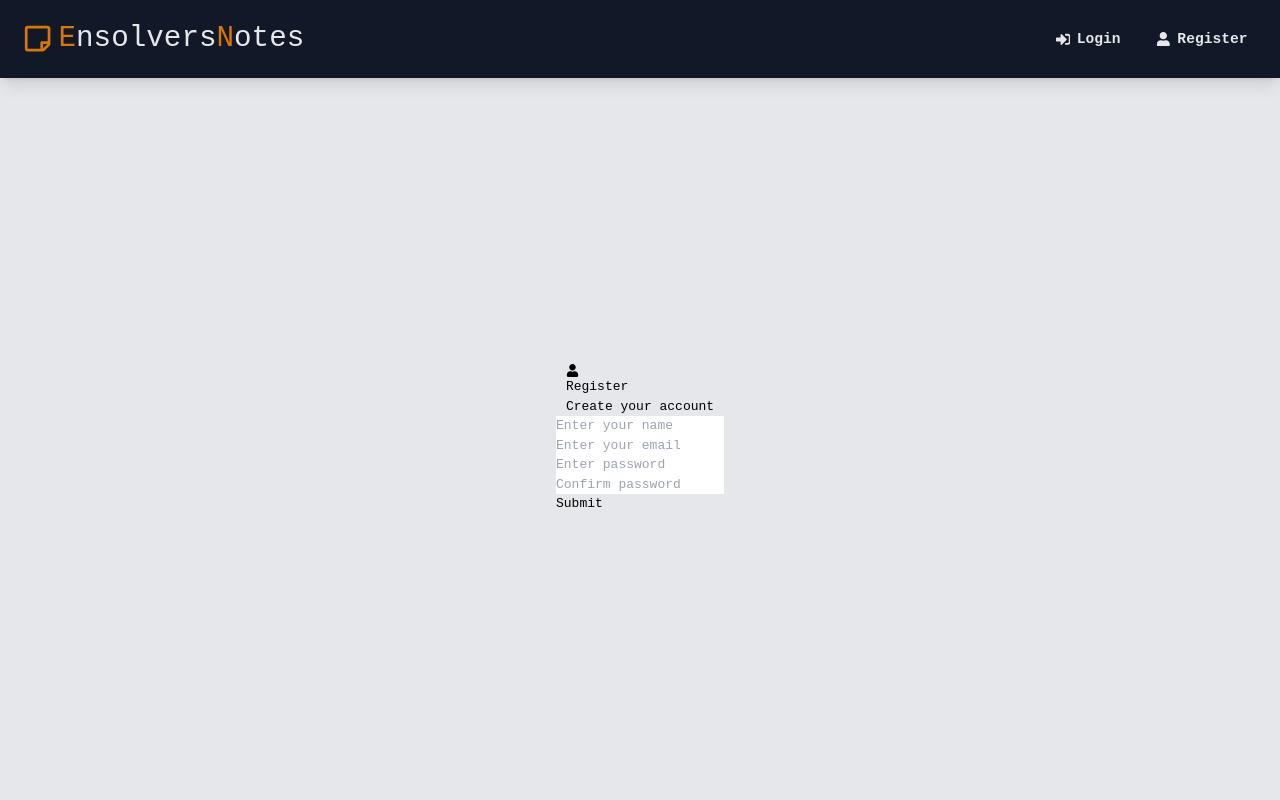
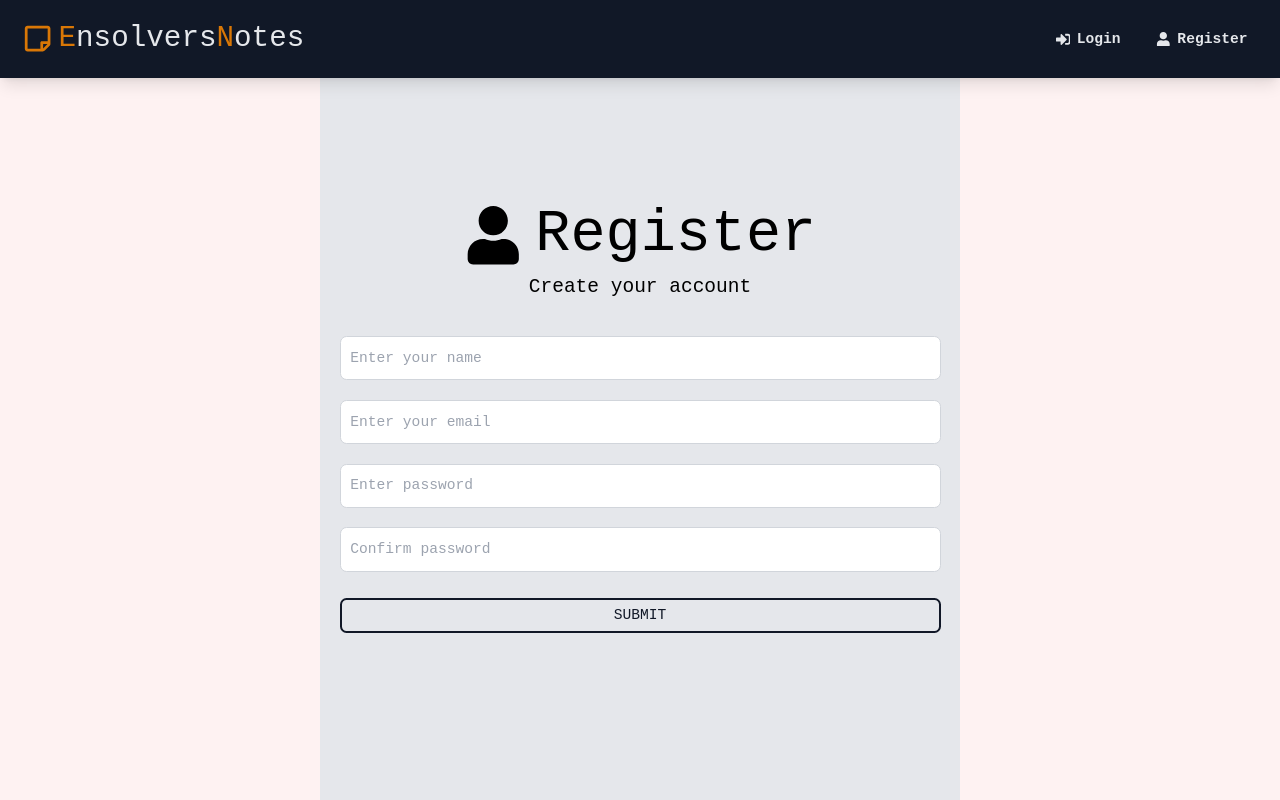
Before and after one commit to JLin-99/notes-MERN, a React (Create React App) app in the folder frontend/: page /register in a window 1280 px wide. Built offline with nearby package versions, Linux system fonts and the light colour scheme.

Commit message:
Add styles for the Login & Register pages

```diff
--- a/frontend/src/App.js
+++ b/frontend/src/App.js
@@ -8,7 +8,7 @@ import Register from "./pages/Register";
 
 function App() {
   return (
-    <div className="flex min-h-screen flex-col bg-red-50">
+    <div className="flex min-h-screen flex-col items-center justify-center bg-red-50">
       <BrowserRouter>
         <Header />
         <Routes>
--- a/frontend/src/components/Header.jsx
+++ b/frontend/src/components/Header.jsx
@@ -7,10 +7,10 @@ import {
 import { Link } from "react-router-dom";
 const Header = () => {
   return (
-    <header>
-      <nav className="relative w-full min-h-24 flex flex-wrap items-center justify-between py-5 px-7 bg-gray-900 text-gray-200 shadow-lg navbar navbar-expand-lg navbar-light">
+    <header className="relative h-24 w-full">
+      <nav className="flex h-full flex-wrap items-center justify-between bg-gray-900 py-5 px-7 text-gray-200 shadow-lg">
         <div className="text-4xl">
-          <Link to="/" className="flex gap-2 items-center justify-center">
+          <Link to="/" className="flex items-center justify-center gap-2">
             <FaRegStickyNote className="text-amber-600" />
             <span>
               <span className="text-amber-600">E</span>nsolvers
@@ -20,18 +20,18 @@ const Header = () => {
         </div>
 
         <ul className="flex gap-5 text-lg font-bold">
-          <li className="hover:text-amber-600 py-2 px-3">
+          <li className="py-2 px-3 hover:text-amber-600">
             <Link
               to="/login"
-              className="flex gap-2 items-center justify-center"
+              className="flex items-center justify-center gap-2"
             >
               <FaSignInAlt /> Login
             </Link>
           </li>
-          <li className="hover:text-amber-600 py-2 px-3">
+          <li className="py-2 px-3 hover:text-amber-600">
             <Link
               to="/register"
-              className="flex gap-2 items-center justify-center"
+              className="flex items-center justify-center gap-2"
             >
               <FaUser /> Register
             </Link>
--- a/frontend/src/pages/Login.jsx
+++ b/frontend/src/pages/Login.jsx
@@ -21,18 +21,19 @@ const Login = () => {
   };
 
   return (
-    <>
-      <section>
-        <h1>
+    <div className="flex h-full w-2/4 grow flex-col items-center justify-center bg-gray-200">
+      <section className="mb-5 flex flex-col items-center justify-center">
+        <h1 className="mb-3 flex items-center justify-center gap-4 text-7xl">
           <FaSignInAlt /> Login
         </h1>
-        <p>Log in to create notes</p>
+        <p className="text-2xl">Login to create notes</p>
       </section>
 
-      <section>
-        <form onSubmit={onSubmit}>
-          <div>
+      <section className="w-full p-6">
+        <form className="mb-6" onSubmit={onSubmit}>
+          <div className="mb-6">
             <input
+              className="m-0 w-full rounded-lg border border-solid border-gray-300 px-3 py-3 text-lg font-normal text-gray-700 transition ease-in-out focus:border-amber-500"
               type="email"
               id="email"
               name="email"
@@ -42,8 +43,9 @@ const Login = () => {
               required
             />
           </div>
-          <div>
+          <div className="mb-6">
             <input
+              className="m-0 w-full rounded-lg border border-solid border-gray-300 px-3 py-3 text-lg font-normal text-gray-700 transition ease-in-out focus:border-amber-500"
               type="password"
               id="password"
               name="password"
@@ -54,11 +56,13 @@ const Login = () => {
             />
           </div>
           <div>
-            <button>Submit</button>
+            <button className="w-full rounded-lg border-2 border-gray-900 px-6 py-2 text-lg font-medium uppercase leading-tight text-gray-900 transition duration-100 ease-in-out hover:bg-amber-600 hover:bg-opacity-50 focus:outline-none focus:ring-0">
+              Login
+            </button>
           </div>
         </form>
       </section>
-    </>
+    </div>
   );
 };
 export default Login;
--- a/frontend/src/pages/Register.jsx
+++ b/frontend/src/pages/Register.jsx
@@ -27,18 +27,19 @@ const Register = () => {
   };
 
   return (
-    <div className="flex h-full w-full grow flex-col items-center justify-center bg-gray-200">
-      <section>
-        <h1>
+    <div className="flex h-full w-2/4 grow flex-col items-center justify-center bg-gray-200">
+      <section className="mb-5 flex flex-col items-center justify-center">
+        <h1 className="mb-3 flex items-center justify-center gap-4 text-7xl">
           <FaUser /> Register
         </h1>
-        <p>Create your account</p>
+        <p className="text-2xl">Create your account</p>
       </section>
 
-      <section>
-        <form onSubmit={onSubmit}>
-          <div>
+      <section className="w-full p-6">
+        <form className="mb-6" onSubmit={onSubmit}>
+          <div className="mb-6">
             <input
+              className="m-0 w-full rounded-lg border border-solid border-gray-300 px-3 py-3 text-lg font-normal text-gray-700 transition ease-in-out focus:border-amber-500"
               type="text"
               id="name"
               name="name"
@@ -48,8 +49,9 @@ const Register = () => {
               required
             />
           </div>
-          <div>
+          <div className="mb-6">
             <input
+              className="m-0 w-full rounded-lg border border-solid border-gray-300 px-3 py-3 text-lg font-normal text-gray-700 transition ease-in-out focus:border-amber-500"
               type="email"
               id="email"
               name="email"
@@ -59,8 +61,9 @@ const Register = () => {
               required
             />
           </div>
-          <div>
+          <div className="mb-6">
             <input
+              className="m-0 w-full rounded-lg border border-solid border-gray-300 px-3 py-3 text-lg font-normal text-gray-700 transition ease-in-out focus:border-amber-500"
               type="password"
               id="password"
               name="password"
@@ -70,8 +73,9 @@ const Register = () => {
               required
             />
           </div>
-          <div>
+          <div className="mb-8">
             <input
+              className="m-0 w-full rounded-lg border border-solid border-gray-300 px-3 py-3 text-lg font-normal text-gray-700 transition ease-in-out focus:border-amber-500"
               type="password"
               id="password2"
               name="password2"
@@ -82,7 +86,9 @@ const Register = () => {
             />
           </div>
           <div>
-            <button>Submit</button>
+            <button className="w-full rounded-lg border-2 border-gray-900 px-6 py-2 text-lg font-medium uppercase leading-tight text-gray-900 transition duration-100 ease-in-out hover:bg-amber-600 hover:bg-opacity-50 focus:outline-none focus:ring-0">
+              Submit
+            </button>
           </div>
         </form>
       </section>
```
